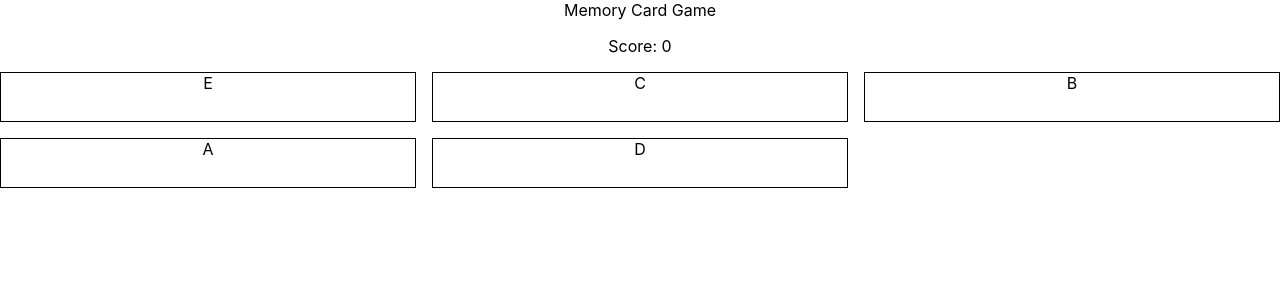
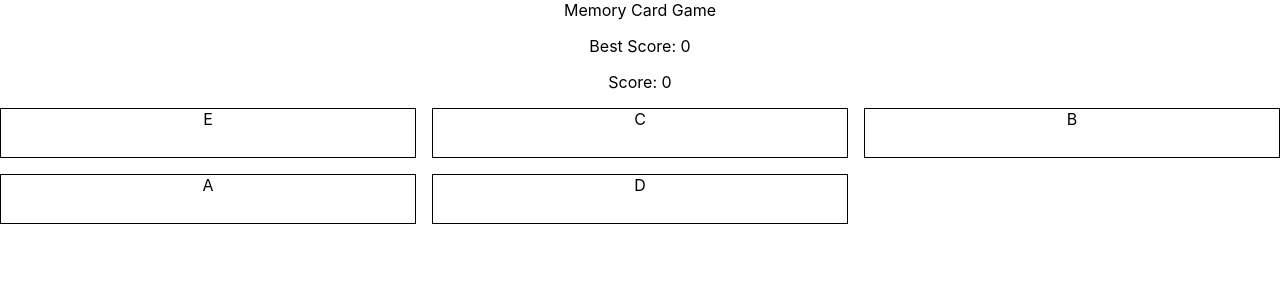
Before and after one commit to themetar/memory-card-game-react, a React (Create React App) app: page / in a window 1280 px wide. Shown: the top 300 px of the page. Built offline with nearby package versions, Linux system fonts and the light colour scheme.

Commit message:
Add best score tracking

```diff
--- a/src/game/GameBoard.js
+++ b/src/game/GameBoard.js
@@ -24,11 +24,14 @@ export default function GameBoard() {
 
   const score = cards.reduce((acc, card) => acc + card.clicked, 0); // count clicked cards
 
+  const [bestScore, setBestScore] = useState(0);
+
   const clickCard = function clickCard(index) {
     const {clicked} = cards[index];
     if (clicked) {
       // reset
       alert("Reset game");
+      setBestScore(score > bestScore ? score : bestScore);
       setCards(shuffleOrder(cards.map(card => ({...card, clicked: false}))));
     } else {
       // score up
@@ -40,6 +43,7 @@ export default function GameBoard() {
 
   return (
     <div className="GameBoard">
+      <p>Best Score: {bestScore}</p>
       <p>Score: {score}</p>
       <div className="cards-container">
         {cards.map((cardObj, i) =>
```
